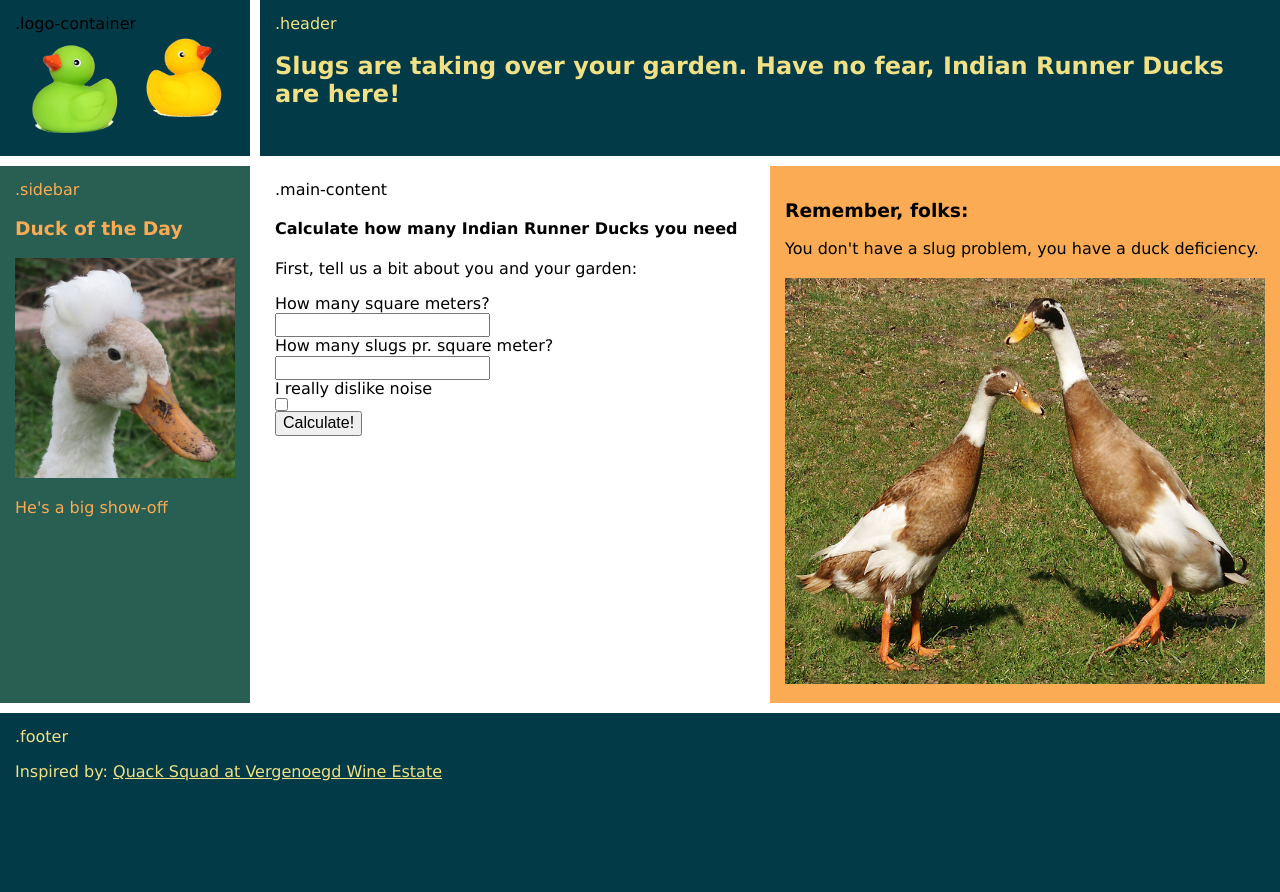
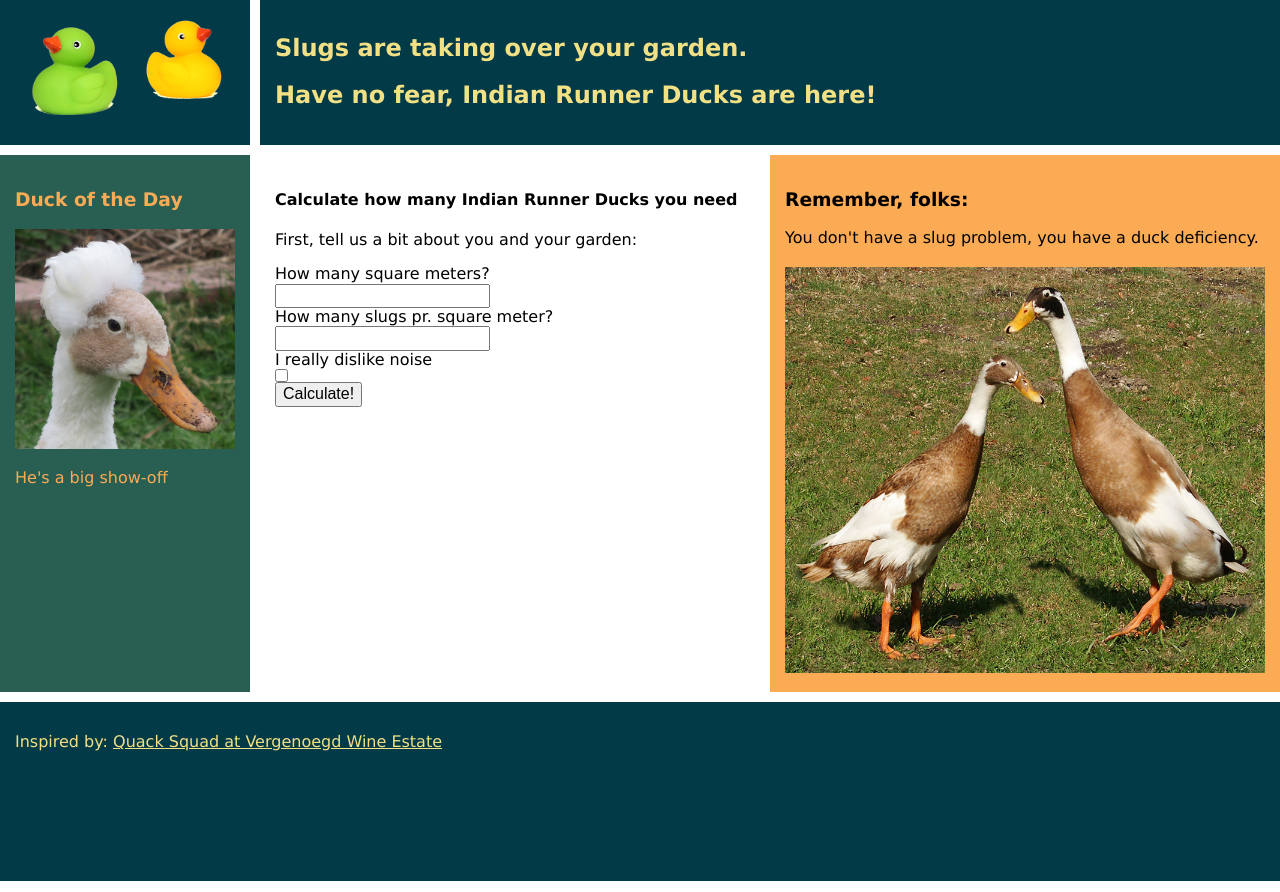
Before and after one commit to PiaLyck/runner-duck, a website: page index.html in a window 1280 px wide. Drawn offline with nearby package versions, Linux system fonts and the light colour scheme; files that its build step writes are made by us from their sources; files whose address does not match are found by name.

Commit message:
remove div identifiers in html

```diff
--- a/index.html
+++ b/index.html
@@ -1,5 +1,6 @@
 <!DOCTYPE html>
 <html lang="en">
+
 <head>
     <meta charset="UTF-8">
     <meta name="viewport" content="width=device-width, initial-scale=1.0">
@@ -12,18 +13,16 @@
 <body>
     <div class="site">
         <aside class="logo-container">
-            .logo-container
             <img src="dist/images/fakes.png" alt="Rap rap">
         </aside>
 
         <header class="header">
-            .header
-            <h2>Slugs are taking over your garden. Have no fear, Indian Runner Ducks are here!</h2>
+            <h2>Slugs are taking over your garden.</h2>
+            <h2>Have no fear, Indian Runner Ducks are here!</h2>
             <!-- <img src="dist/images/duckgroup.jpg" alt="Group of ducks"> -->
         </header>
 
         <aside class="sidebar">
-            .sidebar
             <h3>Duck of the Day</h3>
             <img src="dist/images/showoff2.jpg" alt="Duck of the Day">
             <p>He's a big show-off</p>
@@ -36,7 +35,6 @@
         </aside>
 
         <main class="main-content">
-            .main-content
             <h4>Calculate how many Indian Runner Ducks you need</h4>
             <p>First, tell us a bit about you and your garden:</p>
             <form action="">
@@ -55,7 +53,6 @@
         <!--         <img src="dist/images/duck1.png" alt="Rap rap">
         <img src="dist/images/duck2.png" alt="Rap rap"> -->
         <footer class="footer">
-            .footer
             <p>Inspired by:
                 <a href="https://youtu.be/H6Ehoxu9QY8" alt="Quack Squad at Vergenoegd Wine Estate">Quack Squad at Vergenoegd Wine Estate</a>
             </p>
```
